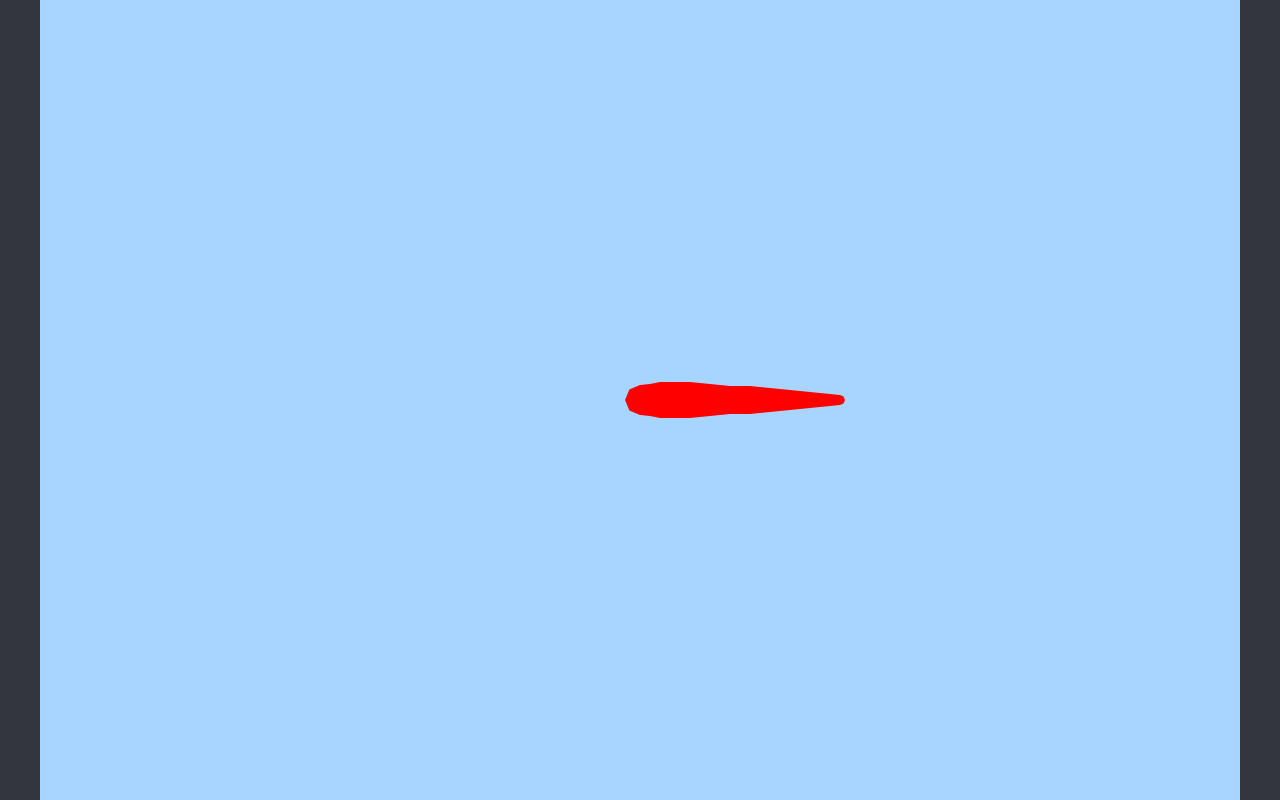
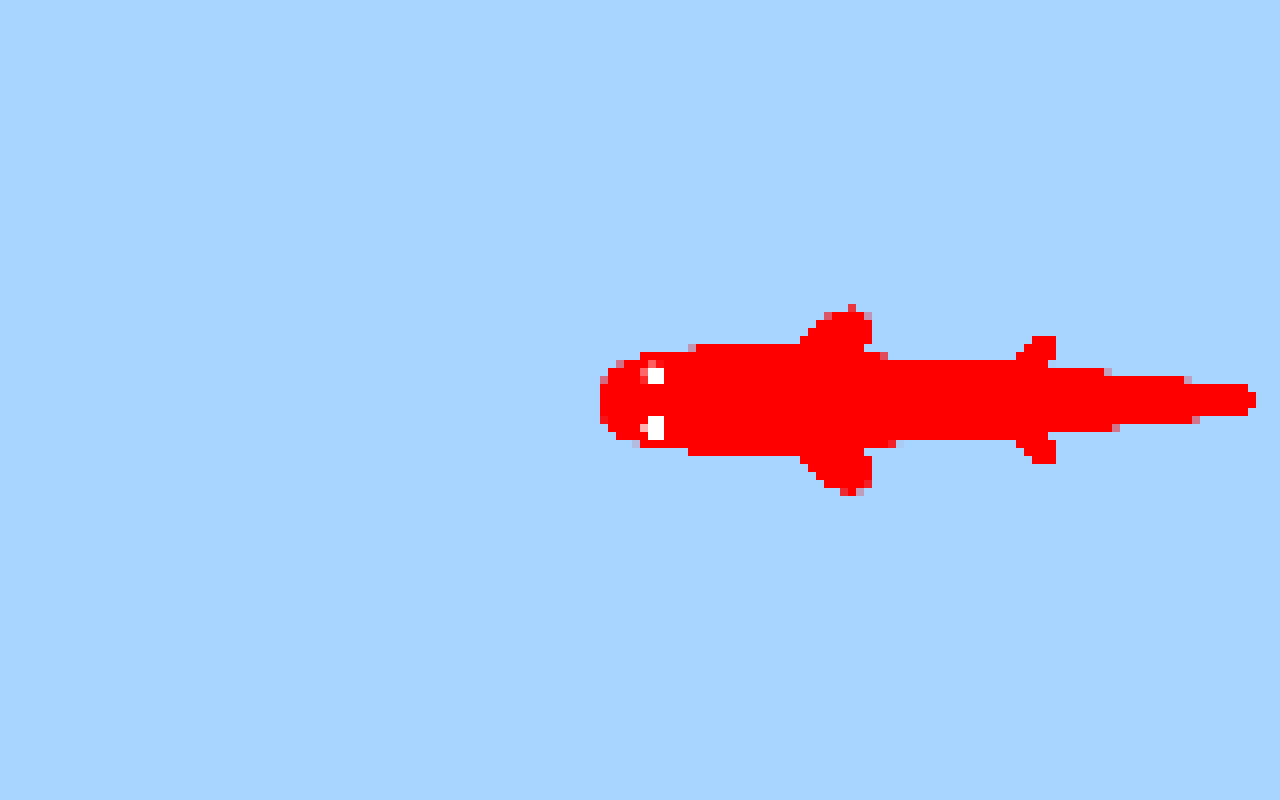
Before and after one commit to alexandfinn/koi, a website built with Vite: page index.html in a window 1280 px wide. Built offline with nearby package versions, Linux system fonts and the light colour scheme.

Commit message:
Better movement, pixelation and finns

```diff
--- a/src/main.ts
+++ b/src/main.ts
@@ -1,12 +1,26 @@
 import "./style.css";
 
-const NODE_SPACING = 10;
+const NODE_SPACING = 30;
 
 type CreatureNode = {
   radius: number;
   x: number;
   y: number;
   angle: number; // in radians
+};
+
+type Eye = {
+  radius: number;
+  offsetX: number;
+  offsetY: number;
+};
+
+type Fin = {
+  width: number;
+  height: number;
+  offsetX: number;
+  offsetY: number;
+  angle: number;
 };
 
 type Target = {
@@ -18,9 +32,35 @@ function initializeCanvas() {
   const canvas = document.getElementById("canvas") as HTMLCanvasElement;
   const ctx = canvas.getContext("2d");
   if (!ctx) throw new Error("Failed to get 2d context");
-  canvas.width = 1200;
-  canvas.height = 800;
-  return { canvas, ctx };
+
+  // Create a second canvas for the pixelation effect
+  const pixelCanvas = document.createElement('canvas');
+  const pixelCtx = pixelCanvas.getContext('2d');
+  if (!pixelCtx) throw new Error("Failed to get 2d context for pixel canvas");
+
+  function resizeCanvas() {
+    const pixelSize = 8; // Increased from 4 to 8 for more pixelation
+
+    // Set the display size (css pixels)
+    canvas.style.width = `${window.innerWidth}px`;
+    canvas.style.height = `${window.innerHeight}px`;
+
+    // Set actual size in memory (scaled to account for extra pixel density)
+    canvas.width = window.innerWidth;
+    canvas.height = window.innerHeight;
+
+    // Set up the pixel canvas
+    pixelCanvas.width = window.innerWidth;
+    pixelCanvas.height = window.innerHeight;
+  }
+
+  // Set initial size
+  resizeCanvas();
+
+  // Add resize handler
+  window.addEventListener('resize', resizeCanvas);
+
+  return { canvas, ctx, pixelCanvas, pixelCtx };
 }
 
 function drawCreature(ctx: CanvasRenderingContext2D, creature: CreatureNode[]) {
@@ -113,6 +153,148 @@ function drawCreature(ctx: CanvasRenderingContext2D, creature: CreatureNode[]) {
   // Close the path back to the head's left side
   ctx.closePath();
   ctx.fill();
+
+  // Draw fins
+  const firstFinNodeIndex = Math.floor(creature.length / 3);
+  const secondFinNodeIndex = Math.floor(creature.length * 2 / 3);
+  const firstFinNode = creature[firstFinNodeIndex];
+  const secondFinNode = creature[secondFinNodeIndex];
+  const firstPredNode = creature[firstFinNodeIndex - 1];
+  const secondPredNode = creature[secondFinNodeIndex - 1];
+
+  const leftFin: Fin = {
+    width: 126,
+    height: 63,
+    offsetX: -15,
+    offsetY: -45,
+    angle: Math.PI / 3.5
+  };
+
+  const rightFin: Fin = {
+    width: 126,
+    height: 63,
+    offsetX: -15,
+    offsetY: 45,
+    angle: -Math.PI / 3.5
+  };
+
+  const backLeftFin: Fin = {
+    width: 63,
+    height: 31.5,
+    offsetX: -15,
+    offsetY: -45,
+    angle: Math.PI / 3.5
+  };
+
+  const backRightFin: Fin = {
+    width: 63,
+    height: 31.5,
+    offsetX: -15,
+    offsetY: 45,
+    angle: -Math.PI / 3.5
+  };
+
+  // Draw first set of fins
+  // Left fin
+  ctx.save();
+  ctx.translate(firstFinNode.x, firstFinNode.y);
+  ctx.rotate(firstFinNode.angle + leftFin.angle + (firstFinNode.angle - firstPredNode.angle) * 0.5);
+  ctx.beginPath();
+  ctx.ellipse(
+    leftFin.offsetX,
+    leftFin.offsetY,
+    leftFin.width / 2,
+    leftFin.height / 2,
+    0,
+    0,
+    Math.PI * 2
+  );
+  ctx.fillStyle = "#ff0000";
+  ctx.fill();
+  ctx.restore();
+
+  // Right fin
+  ctx.save();
+  ctx.translate(firstFinNode.x, firstFinNode.y);
+  ctx.rotate(firstFinNode.angle + rightFin.angle + (firstFinNode.angle - firstPredNode.angle) * 0.5);
+  ctx.beginPath();
+  ctx.ellipse(
+    rightFin.offsetX,
+    rightFin.offsetY,
+    rightFin.width / 2,
+    rightFin.height / 2,
+    0,
+    0,
+    Math.PI * 2
+  );
+  ctx.fillStyle = "#ff0000";
+  ctx.fill();
+  ctx.restore();
+
+  // Draw second set of fins
+  // Left fin
+  ctx.save();
+  ctx.translate(secondFinNode.x, secondFinNode.y);
+  ctx.rotate(secondFinNode.angle + backLeftFin.angle + (secondFinNode.angle - secondPredNode.angle) * 0.5);
+  ctx.beginPath();
+  ctx.ellipse(
+    backLeftFin.offsetX,
+    backLeftFin.offsetY,
+    backLeftFin.width / 2,
+    backLeftFin.height / 2,
+    0,
+    0,
+    Math.PI * 2
+  );
+  ctx.fillStyle = "#ff0000";
+  ctx.fill();
+  ctx.restore();
+
+  // Right fin
+  ctx.save();
+  ctx.translate(secondFinNode.x, secondFinNode.y);
+  ctx.rotate(secondFinNode.angle + backRightFin.angle + (secondFinNode.angle - secondPredNode.angle) * 0.5);
+  ctx.beginPath();
+  ctx.ellipse(
+    backRightFin.offsetX,
+    backRightFin.offsetY,
+    backRightFin.width / 2,
+    backRightFin.height / 2,
+    0,
+    0,
+    Math.PI * 2
+  );
+  ctx.fillStyle = "#ff0000";
+  ctx.fill();
+  ctx.restore();
+
+  // Draw eyes
+  const leftEye: Eye = {
+    radius: 12,
+    offsetX: -15,
+    offsetY: -25
+  };
+
+  const rightEye: Eye = {
+    radius: 12,
+    offsetX: -15,
+    offsetY: 25
+  };
+
+  // Draw left eye
+  ctx.beginPath();
+  ctx.fillStyle = "#FFFFFF";
+  const leftEyeX = head.x + Math.cos(head.angle) * leftEye.offsetX - Math.sin(head.angle) * leftEye.offsetY;
+  const leftEyeY = head.y + Math.sin(head.angle) * leftEye.offsetX + Math.cos(head.angle) * leftEye.offsetY;
+  ctx.arc(leftEyeX, leftEyeY, leftEye.radius, 0, Math.PI * 2);
+  ctx.fill();
+
+  // Draw right eye
+  ctx.beginPath();
+  const rightEyeX = head.x + Math.cos(head.angle) * rightEye.offsetX - Math.sin(head.angle) * rightEye.offsetY;
+  const rightEyeY = head.y + Math.sin(head.angle) * rightEye.offsetX + Math.cos(head.angle) * rightEye.offsetY;
+  ctx.arc(rightEyeX, rightEyeY, rightEye.radius, 0, Math.PI * 2);
+  ctx.fill();
 }
 
 function moveTowardsTarget(node: CreatureNode, target: Target, speed: number) {
@@ -142,11 +324,10 @@ function moveTowardsTarget(node: CreatureNode, target: Target, speed: number) {
     const easingFactor = Math.min(1, Math.min(distance / 100, distance / 20));
     const currentSpeed = speed * easingFactor;
 
-    // Add oscillation to head angle while moving
-    // Scale oscillation based on both distance and speed
-    const maxOscillation = 0.07; // Maximum oscillation amplitude (about 1.7 degrees)
-    const distanceScale = Math.min(1, distance / 50); // Scale down when closer than 50 pixels
-    const oscillation = Math.sin(Date.now() * 0.003) * maxOscillation * distanceScale * (currentSpeed / speed);
+    // Add oscillation to head angle while moving, but only when far from target
+    const maxOscillation = 0.07;
+    const distanceScale = distance < 120 ? 0 : Math.pow(Math.min(1, (distance - 120) / 100), 2);
+    const oscillation = Math.sin(Date.now() * 0.003) * maxOscillation * distanceScale;
     node.angle += oscillation;
 
     // Move in current direction with eased speed
@@ -182,11 +363,11 @@ function updateFollowerNode(
     while (angleDiff > Math.PI) angleDiff -= 2 * Math.PI;
     while (angleDiff < -Math.PI) angleDiff += 2 * Math.PI;
 
-    // Constrain angle difference to between -45 and +45 degrees (π/4 radians)
-    if (angleDiff > Math.PI / 4) {
-      angleDiff = Math.PI / 4;
-    } else if (angleDiff < -Math.PI / 4) {
-      angleDiff = -Math.PI / 4;
+    // Constrain angle difference to between -20 and +20 degrees (π/9 radians)
+    if (angleDiff > Math.PI / 9) {
+      angleDiff = Math.PI / 9;
+    } else if (angleDiff < -Math.PI / 9) {
+      angleDiff = -Math.PI / 9;
     }
 
     // Set the follower's angle based on the constrained difference
@@ -224,15 +405,15 @@ function generateCreatureNodes(
 }
 
 // Initialize and start animation
-const { canvas, ctx } = initializeCanvas();
+const { canvas, ctx, pixelCanvas, pixelCtx } = initializeCanvas();
 
 // Create creature and target outside the animation loop
 const creature = generateCreatureNodes(
   canvas.width / 2,
   canvas.height / 2,
   [
-    15, 16, 18, 18, 18, 18, 17, 16, 15, 14, 14, 14, 13, 12, 11, 10, 9, 8, 7, 6,
-    5,
+    45, 48, 54, 54, 54, 54, 51, 48, 45, 42, 42, 42, 39, 36, 33, 30, 27, 24, 21, 18,
+    15
   ] // Custom radius values for each node
 );
 
@@ -240,6 +421,18 @@ const target: Target = {
   x: canvas.width / 2,
   y: canvas.height / 2,
 };
+
+// Add the pixel canvas to the DOM
+document.body.appendChild(pixelCanvas);
+pixelCanvas.style.position = 'absolute';
+pixelCanvas.style.top = '0';
+pixelCanvas.style.left = '0';
+pixelCanvas.style.zIndex = '1';
+pixelCanvas.style.pointerEvents = 'none'; // Make pixel canvas non-interactive
+canvas.style.position = 'absolute';
+canvas.style.top = '0';
+canvas.style.left = '0';
+canvas.style.zIndex = '0';
 
 // Handle mouse events
 let isMouseDown = false;
@@ -285,6 +478,11 @@ function animate() {
   // Draw the creature
   drawCreature(ctx, creature);
 
+  // Apply pixelation effect
+  pixelCtx.imageSmoothingEnabled = false;
+  pixelCtx.drawImage(canvas, 0, 0, canvas.width, canvas.height, 0, 0, pixelCanvas.width / 8, pixelCanvas.height / 8);
+  pixelCtx.drawImage(pixelCanvas, 0, 0, pixelCanvas.width / 8, pixelCanvas.height / 8, 0, 0, pixelCanvas.width, pixelCanvas.height);
+
   // Request next frame
   requestAnimationFrame(animate);
 }
--- a/src/style.css
+++ b/src/style.css
@@ -5,9 +5,14 @@
 }
 
 body {
-  display: flex;
-  justify-content: center;
-  align-items: center;
-  min-height: 100vh;
+  margin: 0;
+  padding: 0;
+  overflow: hidden;
   background-color: #33373d;
 }
+
+#canvas {
+  display: block;
+  width: 100vw;
+  height: 100vh;
+}
```
